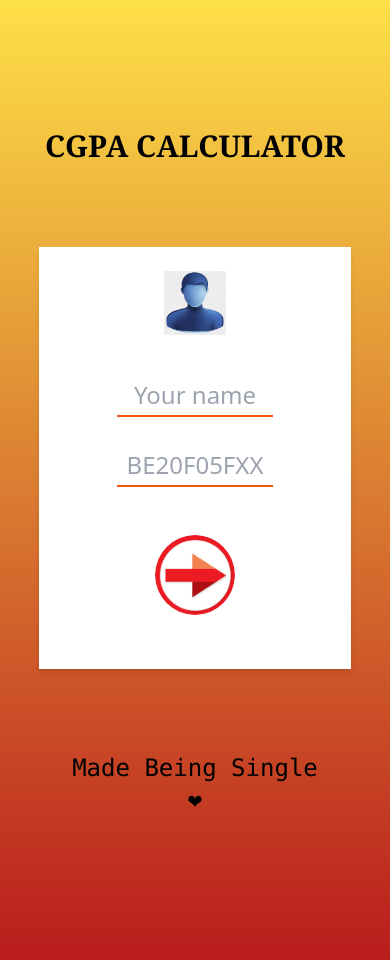
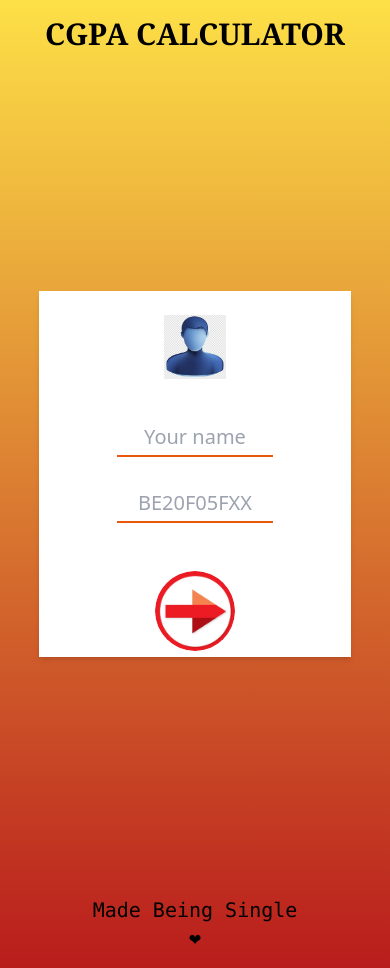
Before and after one commit to Datharv/Calculator, a website built with Vite: page index.html in a window 390 px wide. Built offline with nearby package versions, Linux system fonts and the light colour scheme.

Commit message:
mobile view
mobile view barobr kela

```diff
--- a/index.html
+++ b/index.html
@@ -9,23 +9,23 @@
     <title>Document</title>
 </head>
 <body class="bg-gradient-to-b from-yellow-300 to-red-700 relative">
-    <div class="font-serif text-center text-3xl relative top-32 font-bold">CGPA  CALCULATOR</div>
+    <div class="font-serif text-center text-3xl mt-4 md:relative top-32 font-bold">CGPA  CALCULATOR</div>
     <div class="flex h-screen items-center justify-center">
 
-        <div class="wecome-form w-4/5 h-2/4 bg-white shadow-md border-black md:w-1/2 md:h-auto">
+        <div class="wecome-form w-4/5 h-auto bg-white shadow-md border-black md:w-1/2 md:h-auto">
             <img src="images/profile.jpg" alt="" class="h-20 rounded-lg m-auto p-2 mt-4">
             <form name="myForm" action="second.html" onsubmit="passName(),passRoll()" class="pt-7 text-black text-center">
                 <!-- <lable class="font-extrabold" >NAME</lable> -->
-                <input type="text" id="name" required  placeholder="Your name" class="w-1/2 border-b-2 border-orange-600 outline-none bg-transparent text-center text-2xl focus:animate-bounce focus:border-black focus:text-3xl pt-2 pb-1 px-2"><br><br>
+                <input type="text" id="name" required  placeholder="Your name" class="w-1/2 border-b-2 border-orange-600 outline-none bg-transparent text-center text-xl focus:animate-bounce focus:border-black focus:text-2xl pt-2 pb-1 px-2"><br><br>
                 <!-- <lable class="font-extrabold">ROLL NO</lab> -->
-                <input type="text" required id="roll" placeholder="BE20F05FXX" class="w-1/2 outline-none bg-transparent border-b-2 border-orange-600 text-2xl text-center focus:animate-bounce focus:border-black focus:text-3xl pt-2 pb-1">
+                <input type="text" required id="roll" placeholder="BE20F05FXX" class="w-1/2 outline-none bg-transparent border-b-2 border-orange-600 text-xl text-center focus:animate-bounce focus:border-black focus:text-2xl pt-2 pb-1">
                 <br><br>
 <br>
                 <button><img src="images/continue.png" class="h-20 md:pb-2 m-auto rounded-full cursor-pointer hover:url('bg1.jpg')" ></button>
             </form>
         </div>
     </div>
-    <div class="mb-4 text-2xl text-center relative bottom-32 font-mono">Made Being Single <div>&#10084;</div></div>
+    <div class="mb-4 text-xl text-center md:relative bottom-32 font-mono">Made Being Single <div>&#10084;</div></div>
 <script src="index.js"></script>
 </body>
 </html>
```
